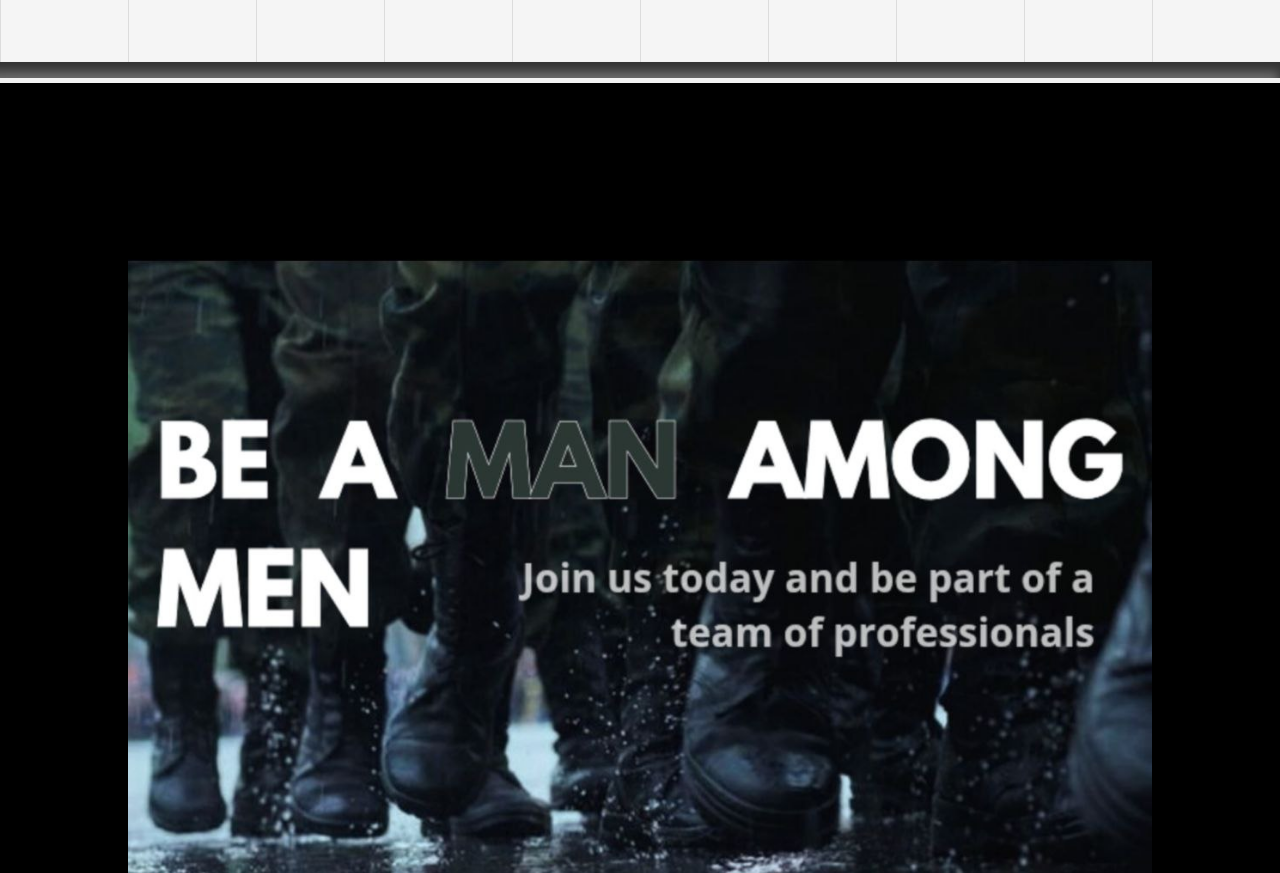
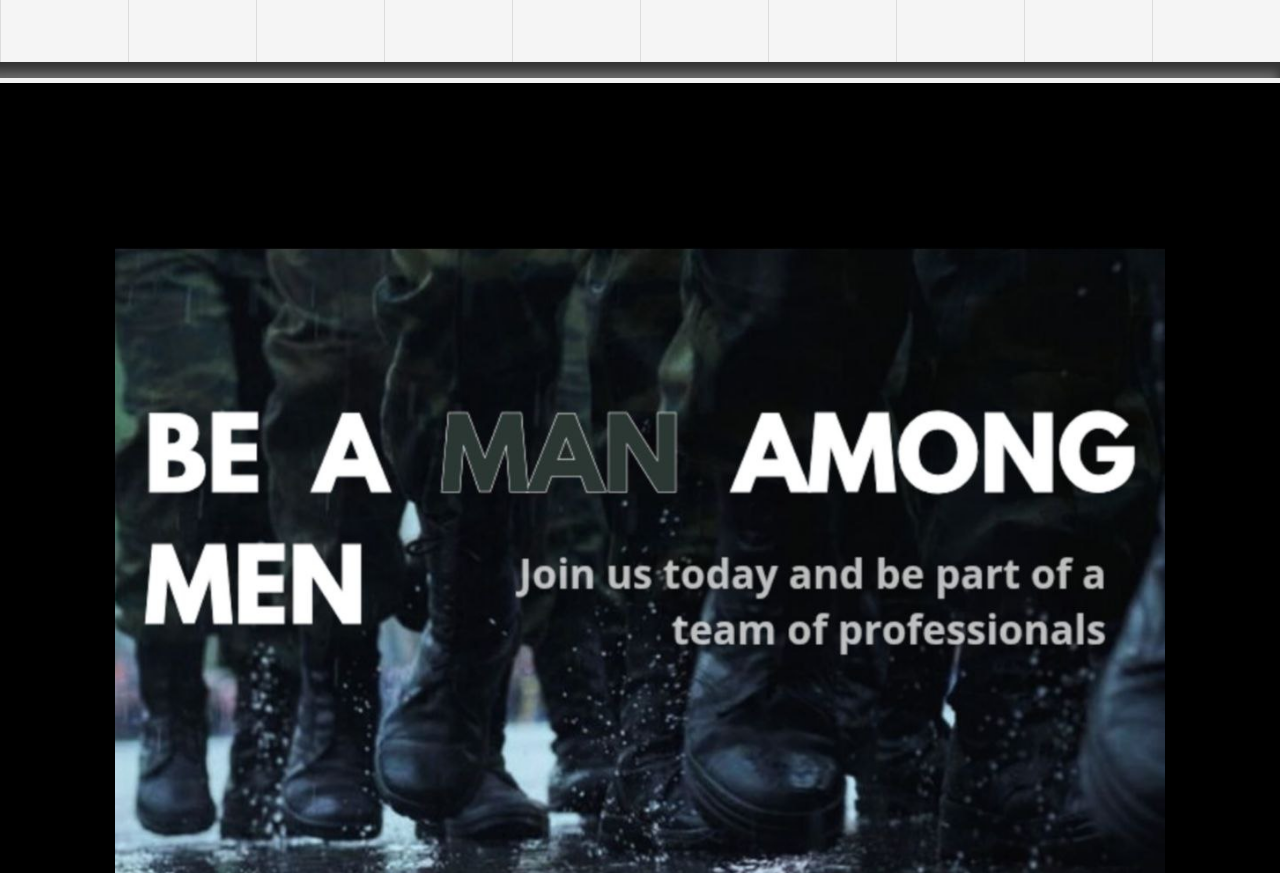
Before and after one commit to WolfCultTactical/wct.io, a website built with webpack: page index.html in a window 1280 px wide. Shown: the part 1927-2800 px from the top of the page. Built offline with nearby package versions, Linux system fonts and the light colour scheme.

Commit message:
Update style.css test

```diff
--- a/css/style.css
+++ b/css/style.css
@@ -390,7 +390,7 @@ header {
   display: block;
   height: 100vw;
   background-image: url('../img/Wctadv.JPG');
-  background-size: 80%;
+  background-size: 82%;
   background-position: 50% 50%;
   background-repeat: no-repeat;
   background-color: #000000;
```
